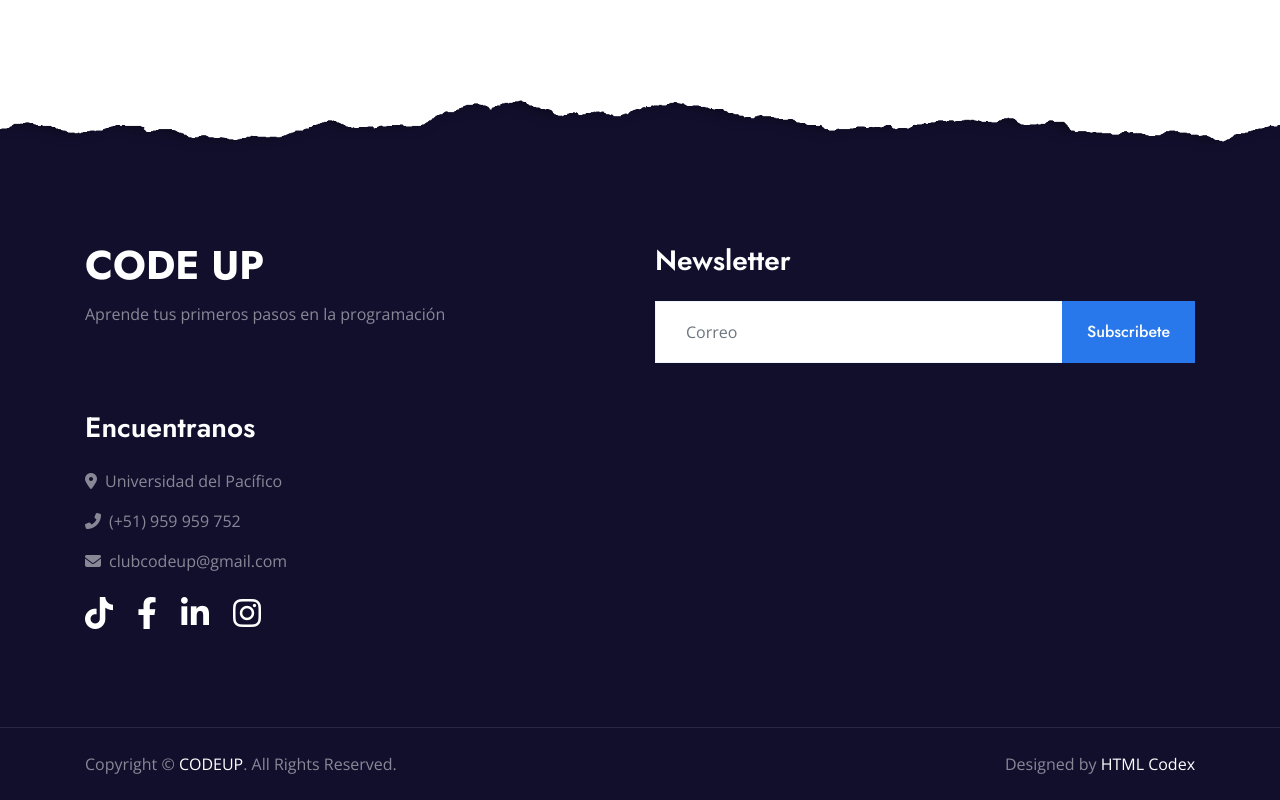
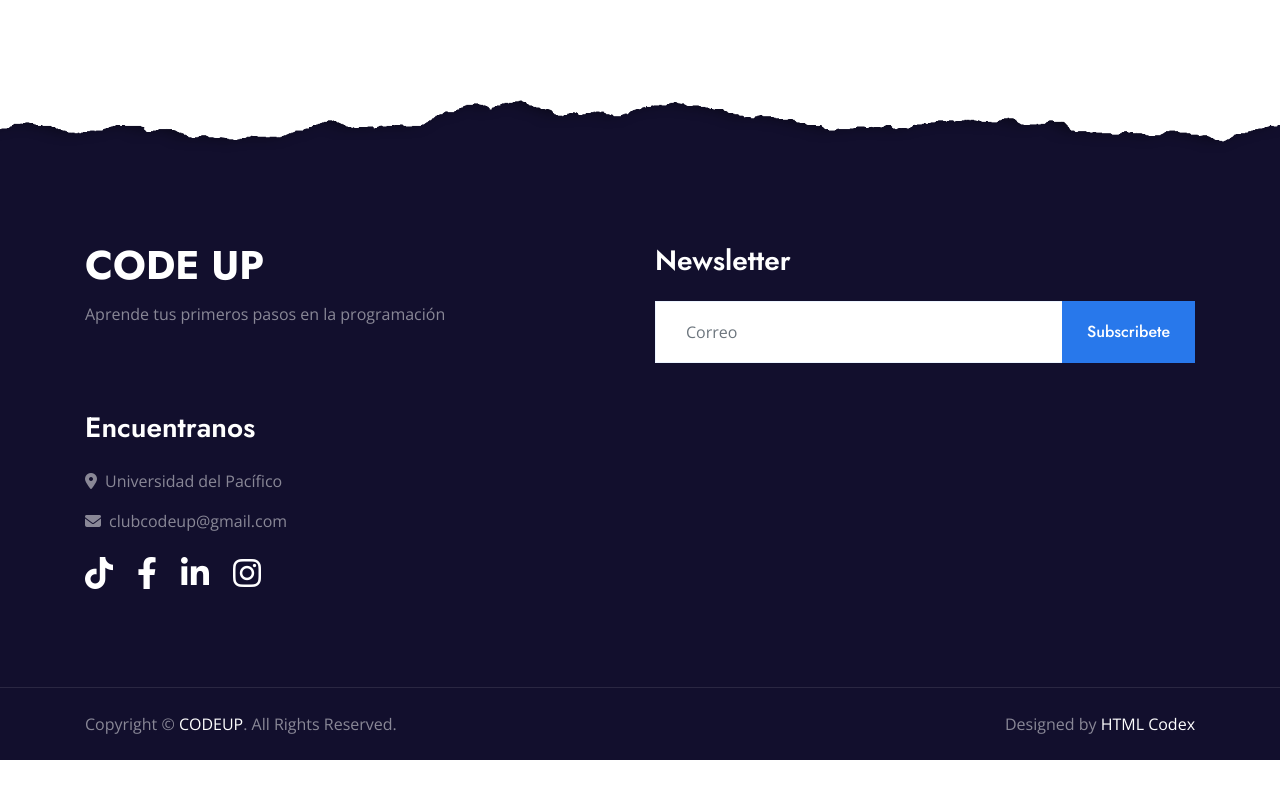
Before and after one commit to ClubCodeUP/Pag-Web, a plain HTML site: page index.html in a window 1280 px wide. Shown: the part 3356-4156 px from the top of the page. After the commit the page ends 4116 px from the top, so only its background shows below. Drawn offline with nearby package versions, Linux system fonts and the light colour scheme; files that its build step writes are made by us from their sources; files whose address does not match are found by name.

Commit message:
actualización index
quitar numero de telefono del footer

```diff
--- a/index.html
+++ b/index.html
@@ -625,7 +625,6 @@
                 <div class="col-md-4 mb-5">
                     <h3 class="text-white mb-4">Encuentranos</h3>
                     <p><i class="fa fa-map-marker-alt mr-2"></i>Universidad del Pacífico</p>
-                    <p><i class="fa fa-phone-alt mr-2"></i>(+51) 959 959 752</p>
                     <p><i class="fa fa-envelope mr-2"></i>clubcodeup@gmail.com</p>
                     <div class="d-flex justify-content-start mt-4">
                         <a class="text-white mr-4" href="https://www.tiktok.com/@clubcode.up" target="_blank"><i class="fab fa-2x fa-tiktok"></i></a>
```
